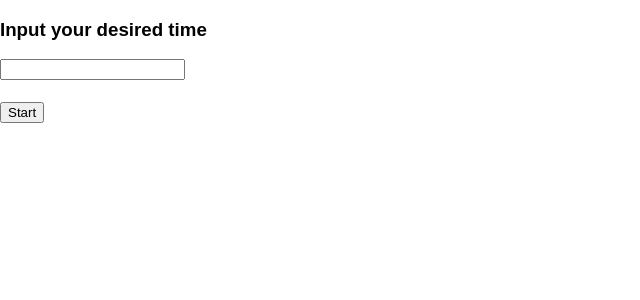
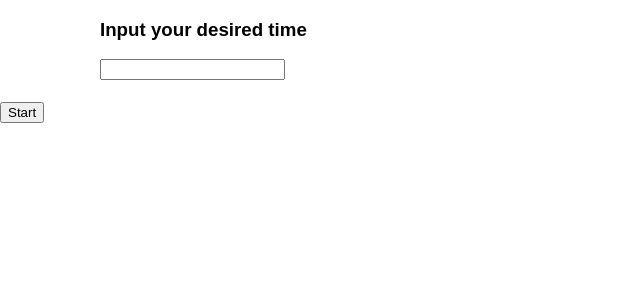
Before and after one commit to jaamaalxyz/react-countdown-timer, a React (Create React App) app: page / in a window 1280 px wide. Shown: the top 300 px of the page, without its empty margins (0-640 px from the left). Built offline with nearby package versions, Linux system fonts and the light colour scheme.

Commit message:
styled TimerInput

```diff
--- a/src/components/TimerInput.js
+++ b/src/components/TimerInput.js
@@ -3,7 +3,7 @@ import React from 'react';
 class TimerInput extends React.Component {
   render() {
     return (
-      <div>
+      <div style={{marginLeft:100}}>
         <h3>Input your desired time</h3>
         <input type="number" required />
       </div>
```
